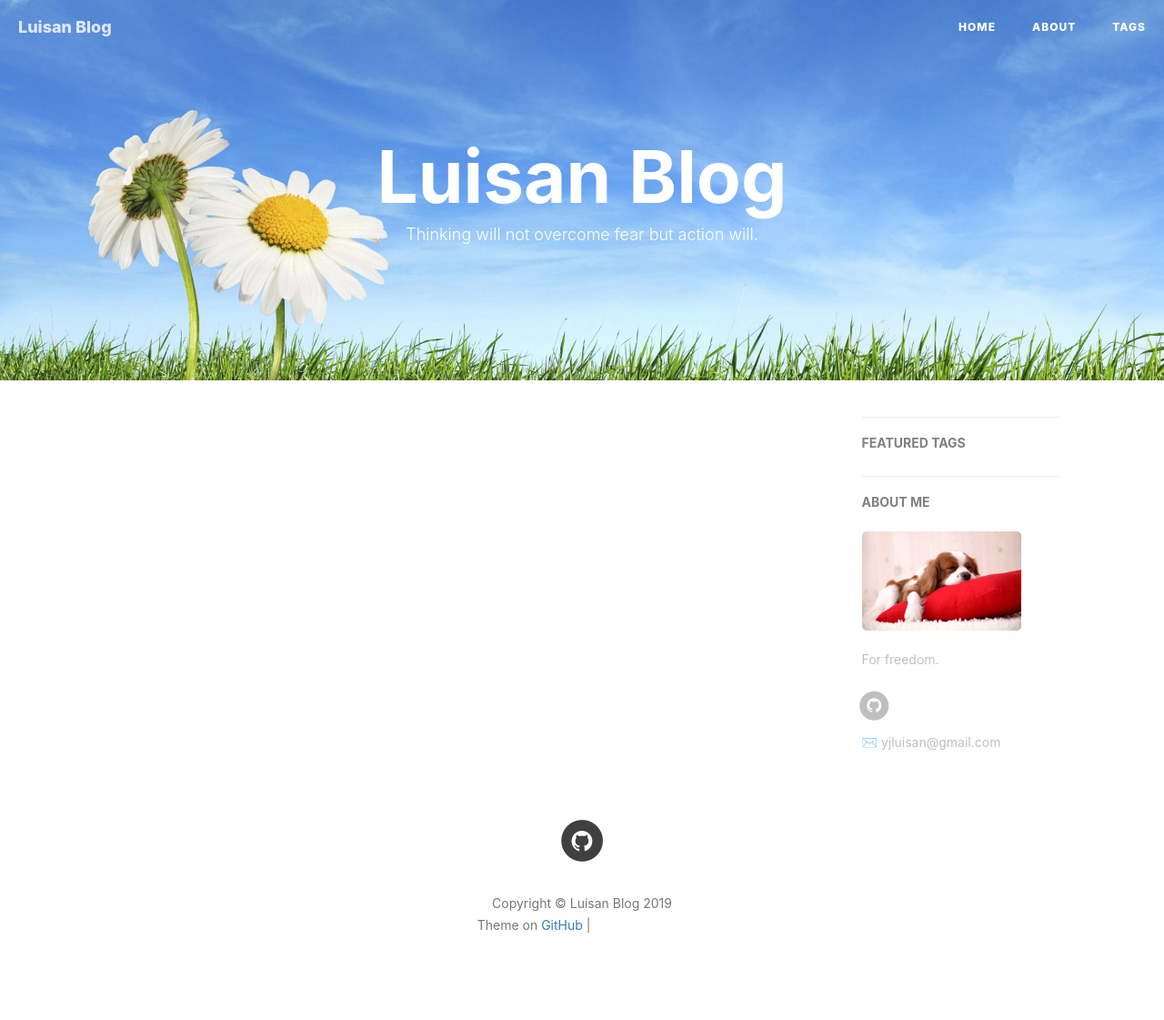
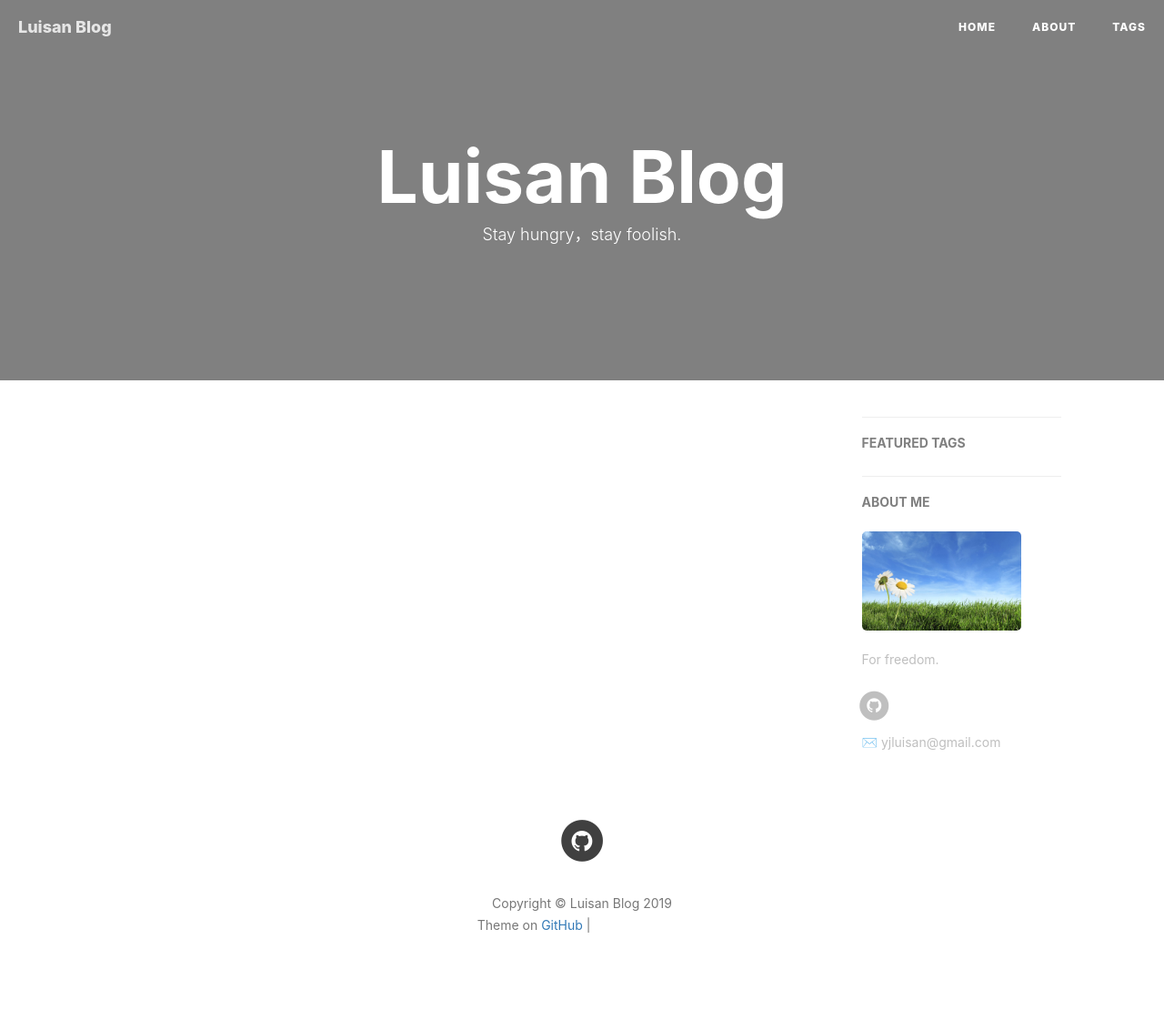
Before and after one commit to luisanlu/luisanlu.github.io, a Jekyll site: the page built from index.html, in a window 1280 px wide. Shown: the whole page at 91% size. Built offline with Jekyll 4.4.1, drawn with Linux system fonts in a browser that asks for light colours; nearby versions of some CDN libraries; comment, search, counter and statistics services are not loaded; grey boxes are pictures that could not be loaded.

Commit message:
base pages update

```diff
--- a/_config.yml
+++ b/_config.yml
@@ -12,7 +12,7 @@
 # Sidebar settings
 sidebar: true                           # whether or not using Sidebar.
 sidebar-about-description: "For freedom."
-sidebar-avatar: /img/1920DOG_6001.jpg      # use absolute URL, seeing it's used in both `/` and `/about/`
+sidebar-avatar: /img/BGPic.jpg      # use absolute URL, seeing it's used in both `/` and `/about/`
 
 
 
--- a/about.html
+++ b/about.html
@@ -2,7 +2,7 @@
 layout: page
 title: "About"
 description: "Hey, this is Luisan."
-header-img: "img/post-bg-rwd.jpg"
+header-img: "img/AboutPic.jpg"
 ---
 
 <!-- Language Selector -->
--- a/index.html
+++ b/index.html
@@ -1,6 +1,6 @@
 ---
 layout: page
-description: "Thinking will not overcome fear but action will."
+description: "Stay hungry，stay foolish."
 ---
 
 {% for post in paginator.posts %}
--- a/tags.html
+++ b/tags.html
@@ -1,8 +1,8 @@
 ---
 title: Tags
 layout: default
-description: keep hungry keep foolish
-header-img: "img/tag-bg.jpg"
+description: Stay hungry，stay foolish
+header-img: "img/tagPic.jpg"
 ---
 
 <!-- Page Header -->
```
Also changed, not shown: img/AboutPic.jpg (renamed from img/1270282397369.jpg), img/BGPic.jpg (renamed from img/YLFG_2004.jpg), img/headPic.jpg (renamed from img/1920DOG_6001.jpg), img/tagPic.jpg (renamed from img/1270282156608.jpg), 2 other files.
